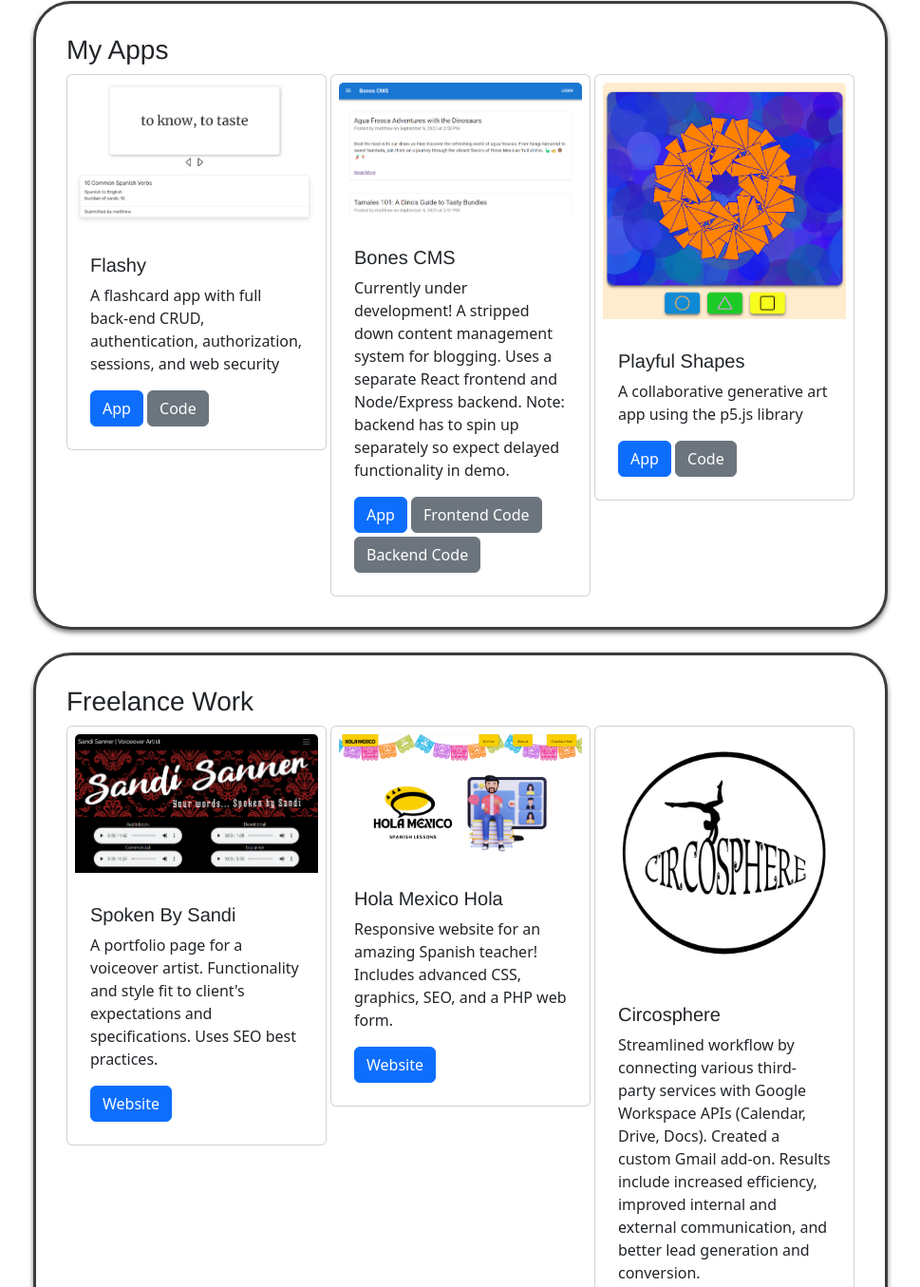
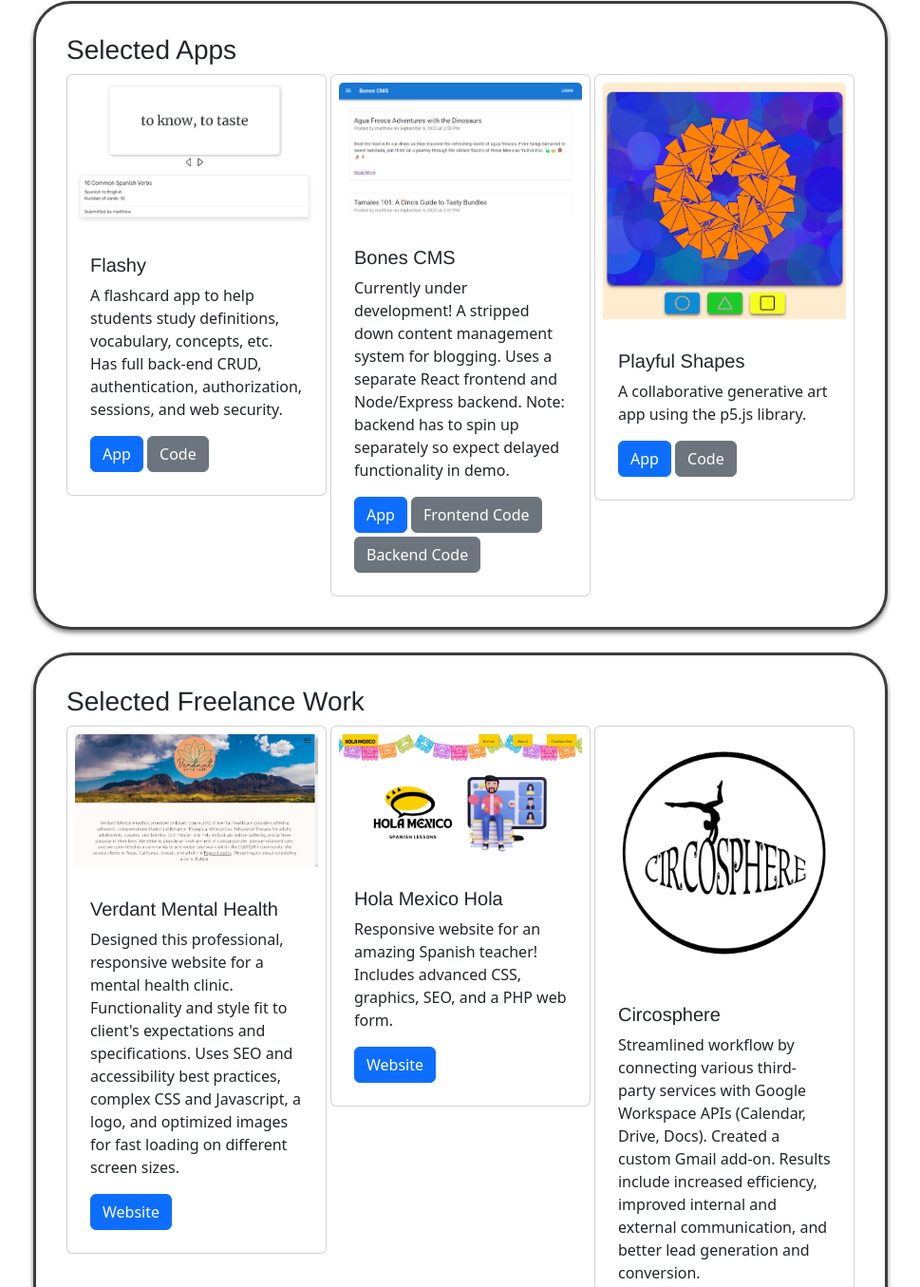
Before and after one commit to matthewsanner/matthew-sanner-com, a plain HTML site: page index.html in a window 1280 px wide. Shown: the part 809-2164 px from the top of the page at 95% size, without its empty margins (155-1124 px from the left). Drawn offline with nearby package versions, Linux system fonts and the light colour scheme; a web font is replaced by a local one.

Commit message:
updated some wording, swapped freelance work

```diff
--- a/index.html
+++ b/index.html
@@ -72,7 +72,7 @@
               <li class="nav-item">
                 <a
                   class="nav-link page-nav-link"
-                  href="https://matthewsanner.com/Matthew_Sanner_Resume_Sept_2023.pdf"
+                  href="https://matthewsanner.com/Matthew_Sanner_Resume_Nov_2023.pdf"
                   target="_blank"
                   >Resume</a
                 >
@@ -233,7 +233,7 @@
       <div class="card p-3 mb-4 mx-auto big-card">
         <a id="my-apps" class="card-anchor"></a>
         <div class="card-body">
-          <h3 class="card-title">My Apps</h3>
+          <h3 class="card-title">Selected Apps</h3>
           <div class="container-fluid g-0">
             <div class="row g-1">
               <div class="col-sm-4">
@@ -242,8 +242,9 @@
                   <div class="card-body">
                     <h5 class="card-title">Flashy</h5>
                     <p class="card-text">
-                      A flashcard app with full back-end CRUD, authentication,
-                      authorization, sessions, and web security
+                      A flashcard app to help students study definitions,
+                      vocabulary, concepts, etc. Has full back-end CRUD,
+                      authentication, authorization, sessions, and web security.
                     </p>
                     <a
                       class="btn btn-primary"
@@ -301,7 +302,8 @@
                   <div class="card-body">
                     <h5 class="card-title">Playful Shapes</h5>
                     <p class="card-text">
-                      A collaborative generative art app using the p5.js library
+                      A collaborative generative art app using the p5.js
+                      library.
                     </p>
                     <a
                       class="btn btn-primary"
@@ -325,24 +327,27 @@
       <div class="card p-3 mb-4 mx-auto big-card">
         <a id="freelance-work" class="card-anchor"></a>
         <div class="card-body">
-          <h3 class="card-title">Freelance Work</h3>
+          <h3 class="card-title">Selected Freelance Work</h3>
           <div class="container-fluid g-0">
             <div class="row g-1">
               <div class="col-sm-4">
                 <div class="card p-2">
                   <img
                     class="card-img-top mb-3"
-                    src="images/spokenbysandi.png" />
+                    src="images/verdantmentalhealth.png" />
                   <div class="card-body">
-                    <h5 class="card-title">Spoken By Sandi</h5>
+                    <h5 class="card-title">Verdant Mental Health</h5>
                     <p class="card-text">
-                      A portfolio page for a voiceover artist. Functionality and
-                      style fit to client's expectations and specifications.
-                      Uses SEO best practices.
+                      Designed this professional, responsive website for a
+                      mental health clinic. Functionality and style fit to
+                      client's expectations and specifications. Uses SEO and
+                      accessibility best practices, complex CSS and Javascript,
+                      a logo, and optimized images for fast loading on different
+                      screen sizes.
                     </p>
                     <a
                       class="btn btn-primary"
-                      href="https://spokenbysandi.com"
+                      href="https://verdantmentalhealth.com"
                       target="_blank"
                       >Website</a
                     >
@@ -398,17 +403,6 @@
       </div>
       <div class="card p-3 mb-4 mx-auto big-card">
         <a id="contact" class="card-anchor"></a>
-        <!-- <div class="card-body">
-          <h3 class="card-title">Contact</h3>
-          <p class="card-text">
-            Please feel free to message me at my email-
-            <a href="mailto:matthewsannerdev@gmail.com"
-              >matthewsannerdev@gmail.com</a
-            >
-            with any opportunities, inquiries, or ideas! Also connect with me on
-            LinkedIn and GitHub via the links at the top of the page.
-          </p>
-        </div> -->
         <div class="card-body">
           <h3 class="card-title text-center">Contact</h3>
           <p class="card-text text-center">
```
Also changed, not shown: images/verdantmentalhealth.png (added).
